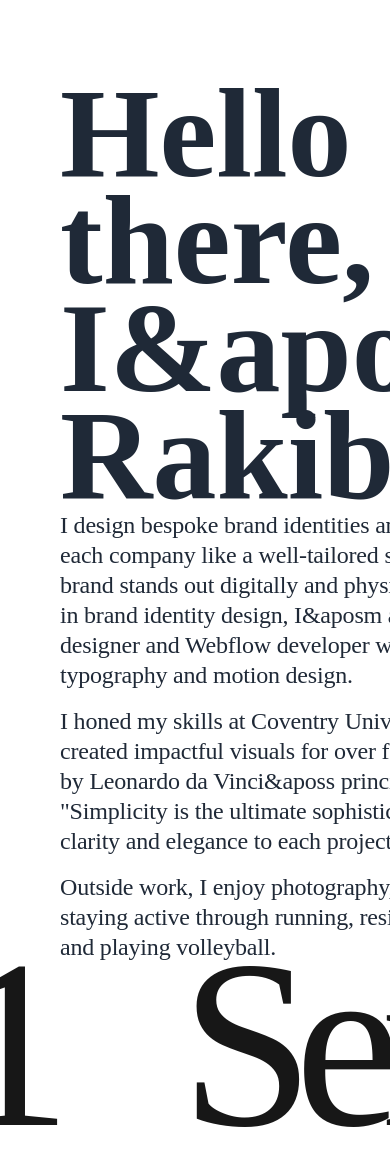
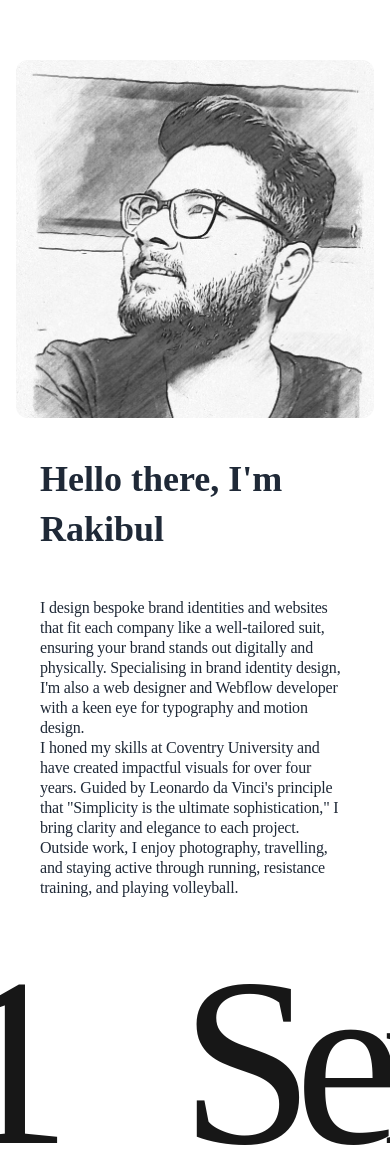
Before and after one commit to Rakibulislamsarkar/Personal-Portfolio, a Next.js app: page / in a window 390 px wide. Shown: the part 4769-5928 px from the top of the page. Built offline with nearby package versions, Linux system fonts and the light colour scheme.

Commit message:
AboutWrapper Fully responsive

```diff
--- a/src/app/page.tsx
+++ b/src/app/page.tsx
@@ -261,8 +261,9 @@ const TextContainer: React.FC<{ title: string }> = ({ title }) => {
 // About Wrapper Component
 const AboutWrapper = () => {
   return (
-    <section className="about-wrapper h-screen flex items-center mt-20">
-      <div className="about-container flex flex-1 px-2 gap-3">
+    <section className="about-wrapper h-auto sm:h-screen flex items-center mt-20">
+      <div className="about-container flex flex-col sm:flex-row px-4 gap-3  w-full">
+        {/* Left Profile Section */}
         <div className="left-profile flex-1 flex items-center justify-center rounded-[12px] overflow-hidden h-screen">
           <Image
             src="/profile.jpg"
@@ -274,24 +275,23 @@ const AboutWrapper = () => {
           />
         </div>
 
-        <div className="right-about flex-1 px-10 py-5 text-gray-800 flex flex-col justify-between bg-white rounded-[12px] h-screen">
-          <h1 className="text-9xl font-bold font-[degularRegular] leading-[107.52px]">
-            Hello there,
-            <br />
-            I&aposm Rakibul
+        {/* Right About Section */}
+        <div className="right-about flex-1 px-6 md:px-10 py-6 sm:py-10 text-gray-800 flex flex-col justify-between gap-11 bg-white rounded-[12px] h-auto sm:h-screen">
+          <h1 className="text-4xl md:text-6xl lg:text-9xl font-bold font-[degularRegular] leading-[50px] sm:leading-[70px] lg:leading-[107.52px]">
+            Hello there, I&apos;m Rakibul
           </h1>
-          <div className="font-[degularLight] flex flex-col gap-4 text-2xl leading-[30px] tracking-[-0.2px]">
+          <div className="font-[degularLight] flex flex-col text-base sm:text-2xl lg:text-2xl leading-[20px] md:leading-[30px] lg:leading-[30px] tracking-[-0.2px] sm:tracking-[-0.5px]">
             <p>
               I design bespoke brand identities and websites that fit each
               company like a well-tailored suit, ensuring your brand stands out
               digitally and physically. Specialising in brand identity design,
-              I&aposm also a web designer and Webflow developer with a keen eye
+              I&apos;m also a web designer and Webflow developer with a keen eye
               for typography and motion design.
             </p>
             <p>
               I honed my skills at Coventry University and have created
               impactful visuals for over four years. Guided by Leonardo da
-              Vinci&aposs principle that "Simplicity is the ultimate
+              Vinci&apos;s principle that "Simplicity is the ultimate
               sophistication," I bring clarity and elegance to each project.
             </p>
             <p>
@@ -365,7 +365,7 @@ const ServiceMarquee = () => {
               />
               <div className="absolute top-0 left-0 right-0 bottom-0 flex flex-col justify-between items-center p-4 bg-opacity-50">
                 <h1 className="font-[degularRegular] text-[15vw] lg:text-[92.16px] font-bold leading-[0.8] tracking-[-3px]">
-                Digital First Branding
+                  Digital First Branding
                 </h1>
                 <p className="text-[4vw] sm:text-[24.576px] tracking-[0.2px] font-[degularLight] leading-[1.2]">
                   I specialize in creating digital-first branding that captures
```
